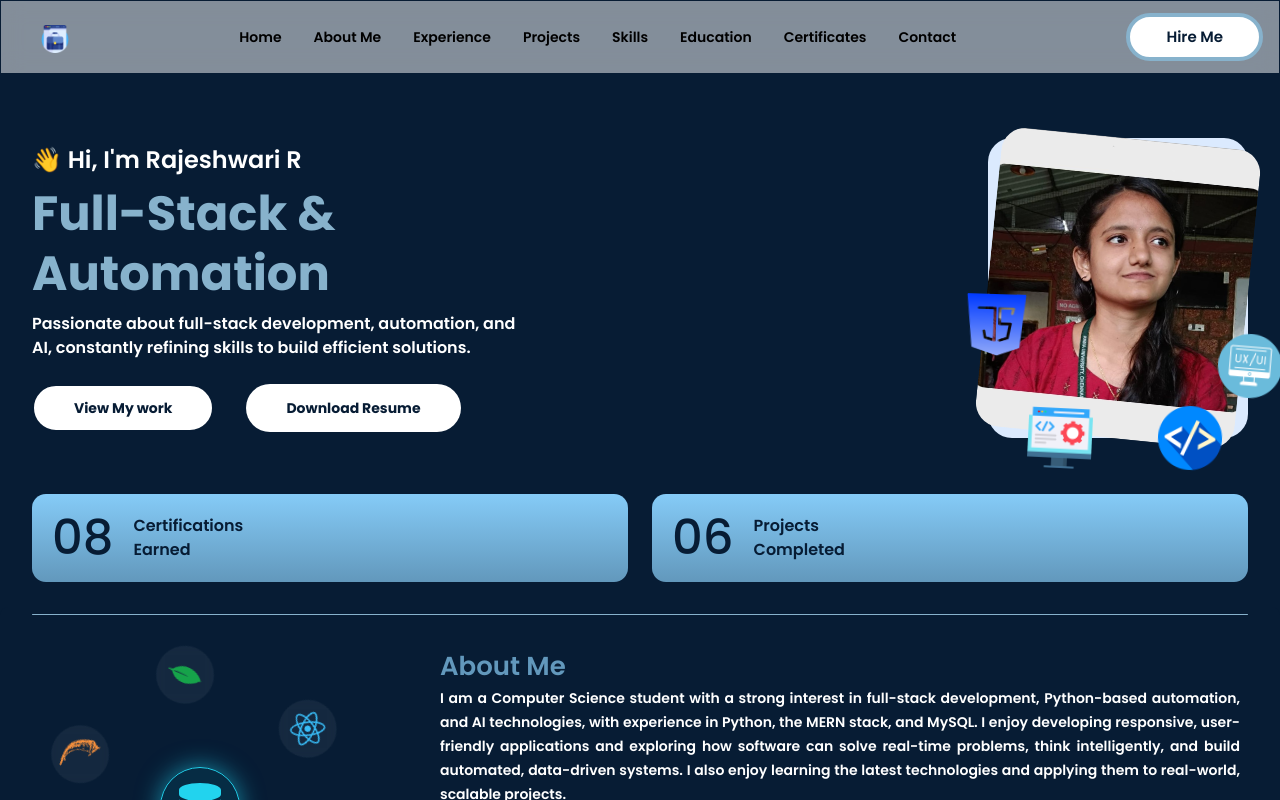
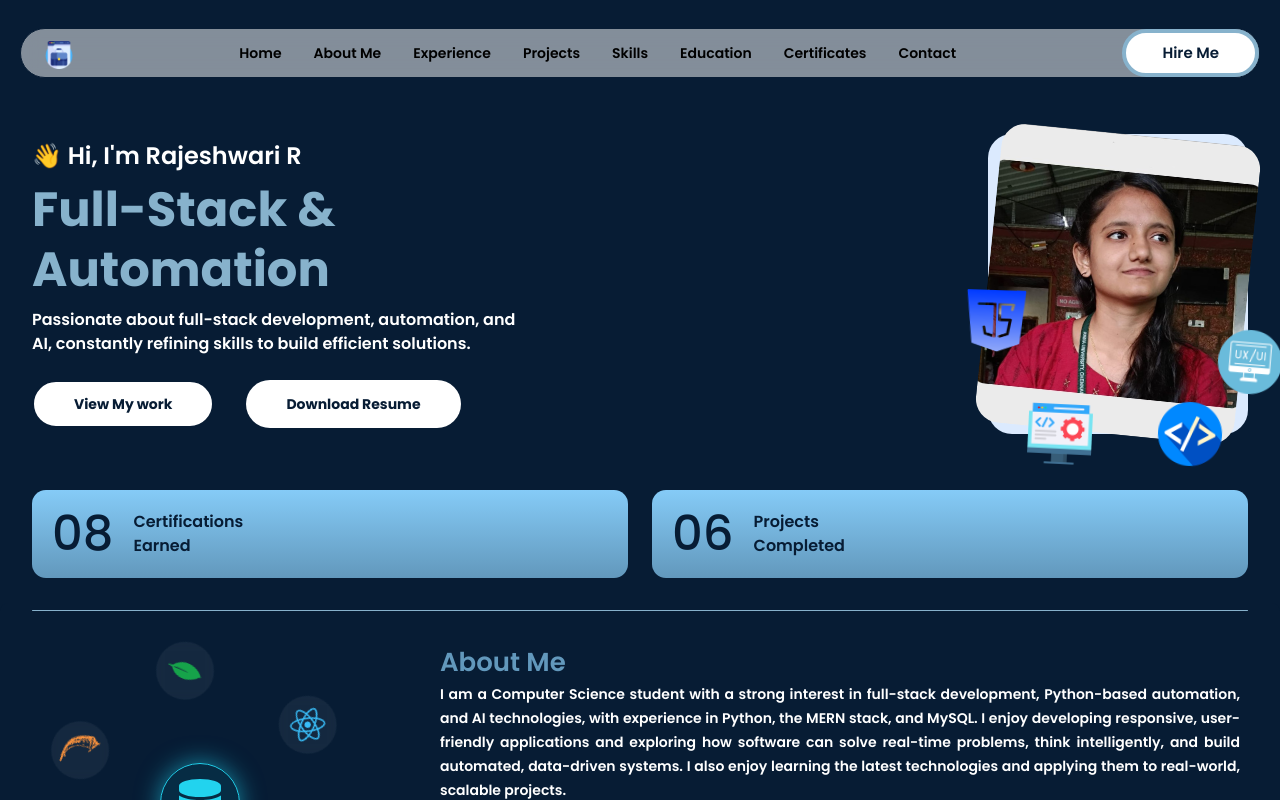
Before and after one commit to Rajeshwari1403/Portfolio_copy, a React (Vite) app: page / in a window 1280 px wide. Shown: the top 800 px of the page. Built offline with nearby package versions, Linux system fonts and the light colour scheme.

Commit message:
Trigger Vercel deploy

```diff
--- a/src/components/NavBar.jsx
+++ b/src/components/NavBar.jsx
@@ -27,9 +27,9 @@ const NavBar = () => {
   }, [])
 
   return (
-    <nav className='w-full max-w-full sticky top-0 z-50'>
+    <nav className='w-full max-w-full sticky top-7 z-10'>
       {/*<div className='flex items-center justify-between rounded-full bg-white/50 border border-primary m-5 p-3 backdrop-blur-[10px] md:p-0'>*/}
-      <div className='flex w-full items-center justify-between px-4 py-3 bg-white/50 backdrop-blur-md border border-primary'>
+        <div className='flex items-center justify-between rounded-full bg-white/50 border border-primary m-5 p-3 backdrop-blur-[10px] md:p-0'>
         {/*LOGO*/}
         <img className='h-7 ml-6 -mb-1' src={LOGO} alt='Logo' />
 
```
